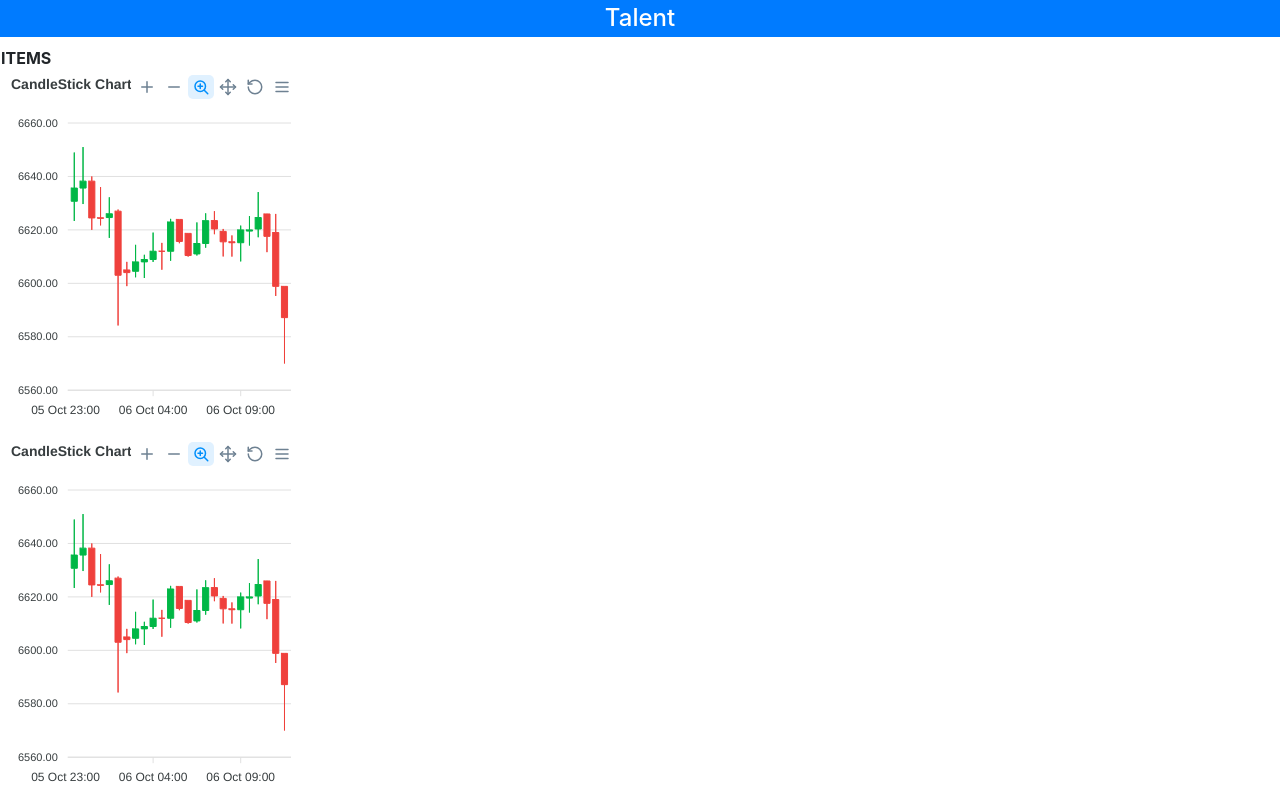
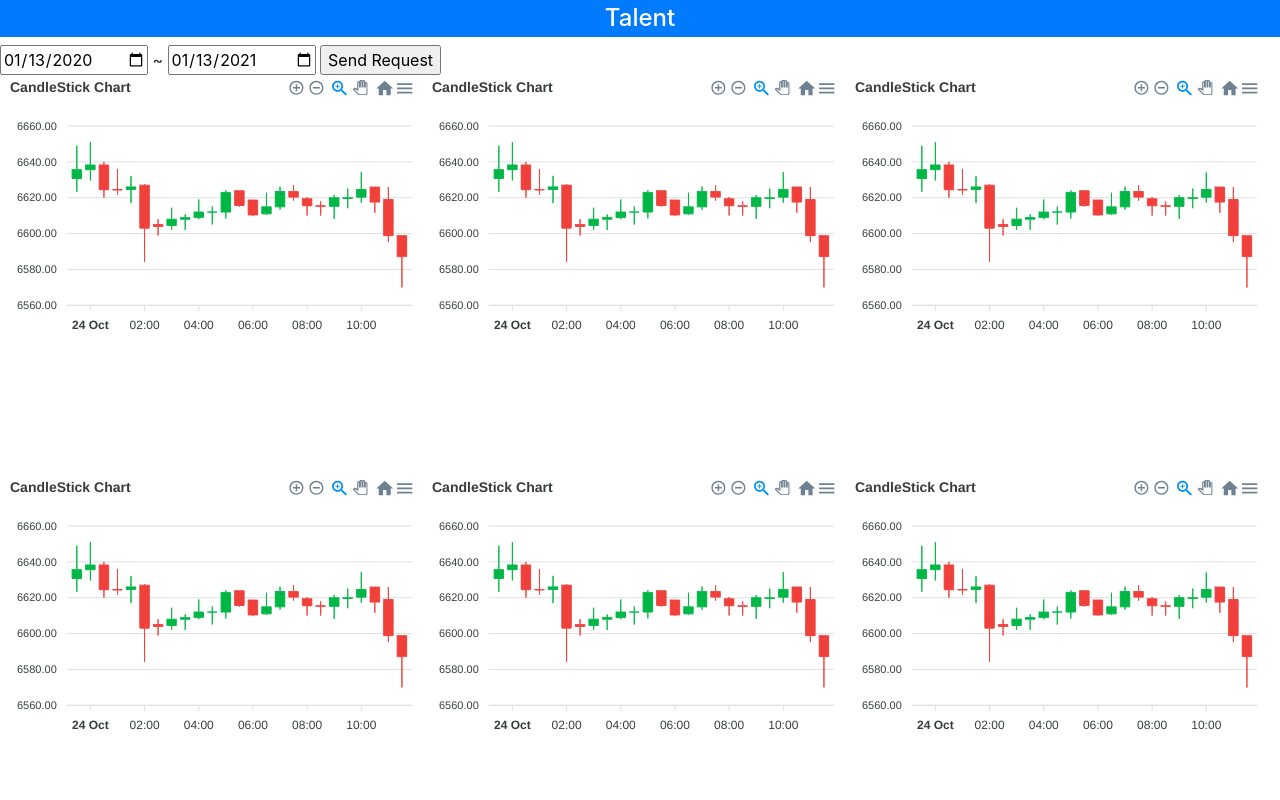
Before and after one commit to goldmanpark/talent, a React (Create React App) app: page / in a window 1280 px wide. Shown: the top 800 px of the page. Built offline with nearby package versions, Linux system fonts and the light colour scheme.

Commit message:
21.01.15 edit

```diff
--- a/package.json
+++ b/package.json
@@ -6,7 +6,9 @@
     "@testing-library/jest-dom": "^5.11.8",
     "@testing-library/react": "^11.2.3",
     "@testing-library/user-event": "^12.6.0",
+    "apexcharts": "^3.23.1",
     "bootstrap": "^4.5.3",
+    "express": "^4.17.1",
     "react": "^17.0.1",
     "react-apexcharts": "^1.3.7",
     "react-dom": "^17.0.1",
--- a/src/App.js
+++ b/src/App.js
@@ -6,12 +6,56 @@
   constructor(props){
     super(props);
     this.state = {
-      tickers : tickerJson["tickerNames"]
+      tickers : tickerJson["tickerNames"],
+      startDate : new Date(new Date().setFullYear(new Date().getFullYear() - 1)).toISOString().substr(0,10),
+      endDate : new Date().toISOString().substr(0,10)
+    }
+    this.updateStartDate = this.updateStartDate.bind(this);
+    this.updateEndDate = this.updateEndDate.bind(this);
+  }
+
+  compareDate(date1, date2){
+    // return -1 : date1 > date2
+    // return 0 : date1 == date2
+    // return 1 : date1 < date2
+    let dt1 = date1.split("-").map(x => parseInt(x));
+    let dt2 = date2.split("-").map(x => parseInt(x));
+
+    if(dt1[0] > dt2[0]){ return -1; }
+    else if(dt1[0] < dt2[0]){ return 1; }
+    else
+    {
+      if(dt1[1] > dt2[1]){ return -1; }
+      else if(dt1[1] < dt2[1]){ return 1; }
+      else
+      {
+        if(dt1[2] > dt2[2]){ return -1; }
+        else if(dt1[2] < dt2[2]){ return 1; }
+        else{ return 0; }
+      }
     }
   }
 
-  createCandlecharts = () =>
-    this.state.tickers.map(item => <CandleStickChart key={item.name}/> );
+  updateStartDate = (event) =>
+    this.setState({startDate : event.target.value});
+
+  updateEndDate = (event) =>
+    this.setState({endDate : event.target.value});
+
+  submitDateRange = (event) => {
+    event.preventDefault();
+    if(this.compareDate(this.state.startDate, this.state.endDate) === -1)
+      alert("date error");
+    else{
+      // 서버에 저장된 json정보에 원하는 날자 있나 조회
+      // 서버에 저장된 정보가 없으면 파이썬 모듈로 json 업데이트
+      // 서버는 json 모듈 읽어와서 CandleStickChart 새로 렌더링
+    }
+  }
+
+  createCandlecharts = () => {
+    return this.state.tickers.map(item => <CandleStickChart key={item.name}/>);
+  }
 
   render(){
     return (
@@ -19,14 +63,16 @@
         <h4 className="bg-primary text-white text-center p-1">
           Talent
         </h4>
-        <table>
-          <thead>
-            <tr>
-              <th>ITEMS</th>
-            </tr>
-          </thead>
-          <tbody>{ this.createCandlecharts() }</tbody>
-        </table>
+        <form onSubmit={this.submitDateRange}>
+          <input type="date" value={this.state.startDate} onChange={this.updateStartDate}/>
+          <span> ~ </span>
+          <input type="date" value={this.state.endDate} onChange={this.updateEndDate}/>
+          <span> </span>
+          <input type="submit" value="Send Request"/>
+        </form>
+        <div className="square-FlexGrid">
+          { this.createCandlecharts() }
+        </div>
       </div>
     )
   }
--- a/src/CandleStickChart.js
+++ b/src/CandleStickChart.js
@@ -112,7 +112,6 @@
       options: {
         chart: {
           type: 'candlestick',
-          height: 350
         },
         title: {
           text: 'CandleStick Chart',
@@ -132,14 +131,11 @@
 
   render = () => {
     return (
-      <tr>
-        <td>
-          <Chart options={this.state.options}
-                 series={this.state.series}
-                 type="candlestick"
-                 height={350} />
-        </td>
-      </tr>
+      <div className="square-FlexItem">
+        <Chart options={this.state.options}
+               series={this.state.series}
+               type="candlestick" />
+      </div>
     )
   }
 }
--- a/src/index.css
+++ b/src/index.css
@@ -11,3 +11,16 @@
   font-family: source-code-pro, Menlo, Monaco, Consolas, 'Courier New',
     monospace;
 }
+
+.square-FlexGrid {
+  width: 100vw;
+  height: 100vh;
+  display: flex;
+  flex-wrap: wrap;
+}
+
+.square-FlexItem {
+  min-width: 33vw;
+  max-width: 50vw;
+  min-height: 25vh;
+}
```
Also changed, not shown: 2 other files (tests, documents, lock files or other folders).
